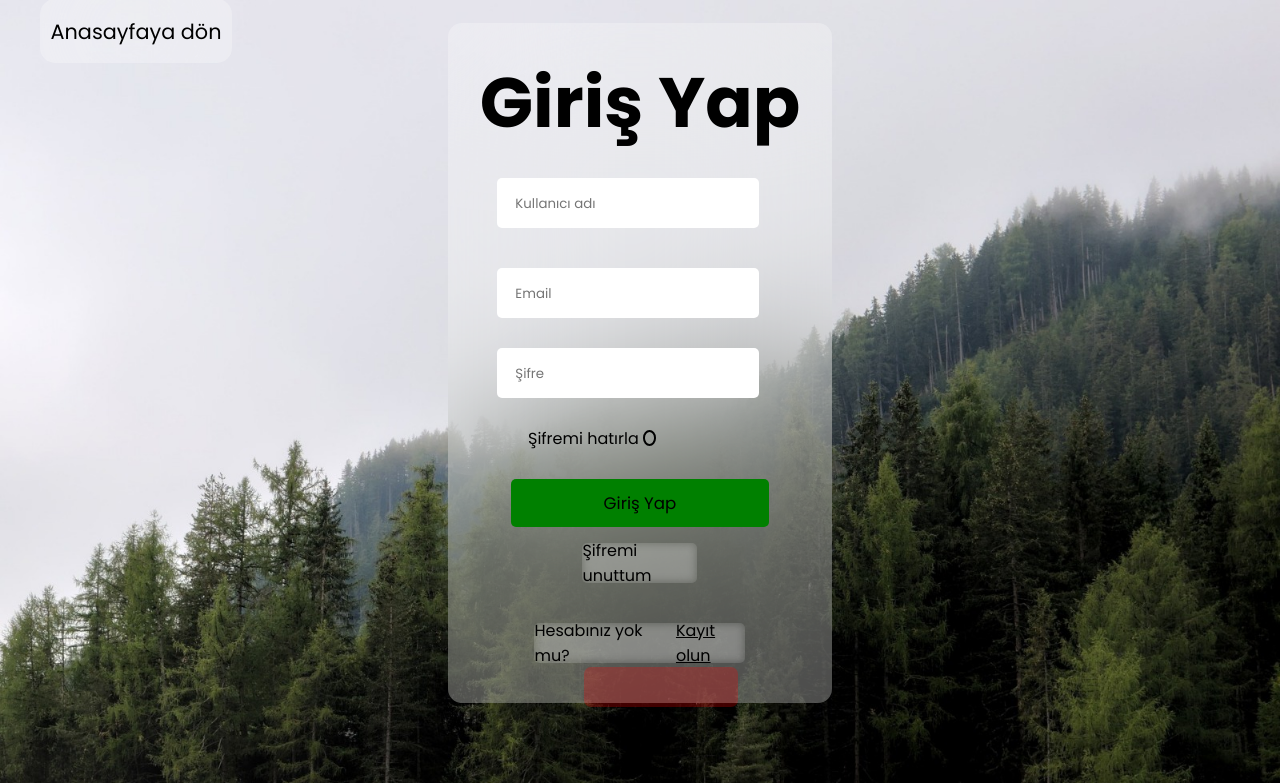
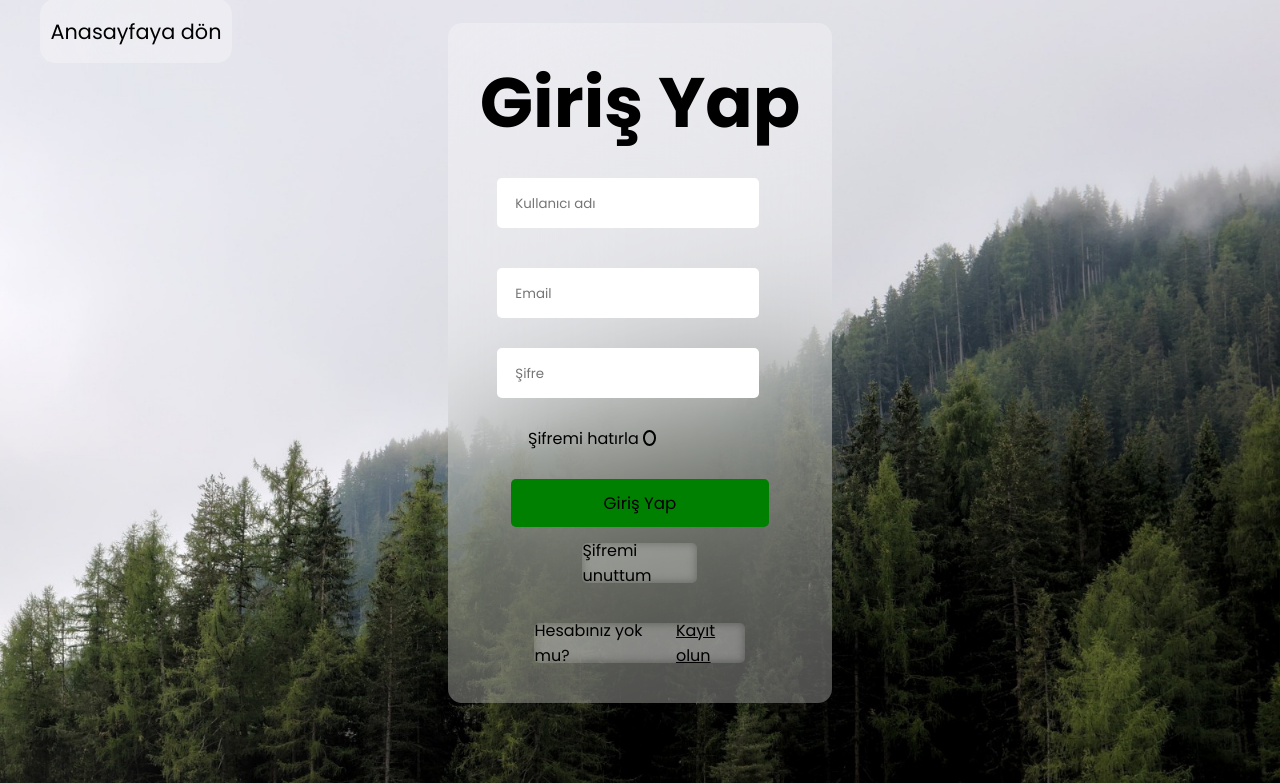
Before and after one commit to omer-faruk-karakaya/Vadi-Giyim, a PHP site: page /loginn.php in a window 1280 px wide. Shown: the part 17-800 px from the top of the page. Run offline with PHP 8.4, Linux system fonts and the light colour scheme; some libraries are stand-ins or nearby versions; some web fonts are replaced.

Commit message:
Css güncellendi.

```diff
--- a/account/login.css
+++ b/account/login.css
@@ -272,13 +272,13 @@ input::placeholder {
     margin-left: 17vh;
     margin-top: -2vh;
     font-size: 120%;
-    width: 40%;
+    width: 48%;
     display: flex;
     justify-content: center;
     align-items: center;
     height: 5vh;
     border-radius: 7px;
-    background-color: rgba(255, 0, 0, 0.256);
+
 }
 @media (max-width: 768px) {
     .login-container {
```
